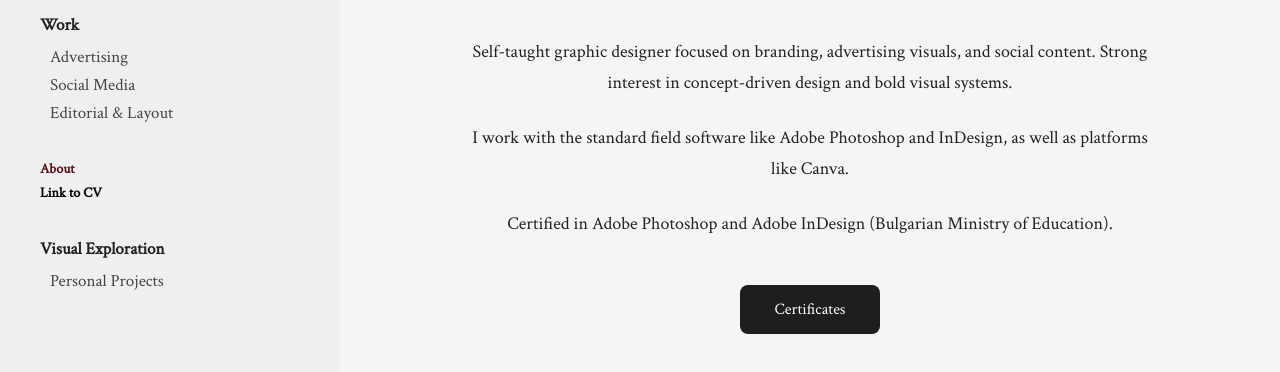
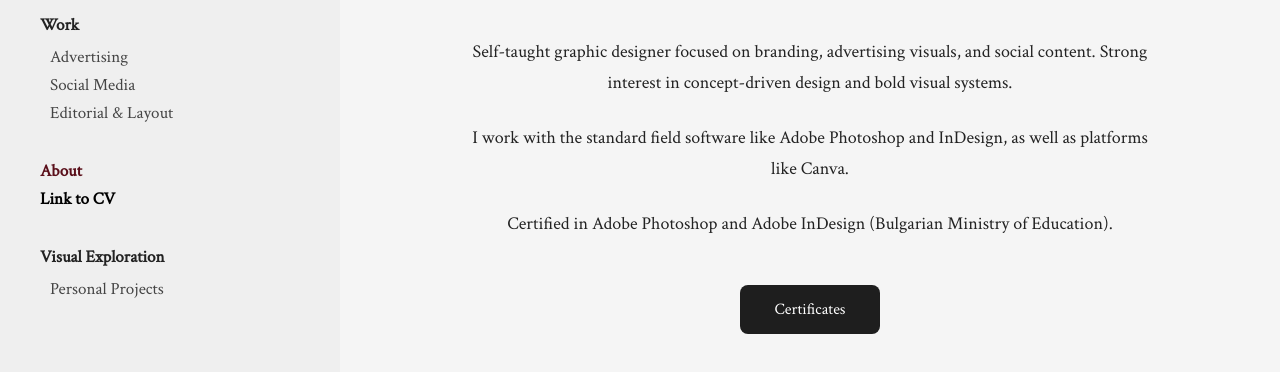
Before and after one commit to kotaka99/anita-kampurova-portfolio.github.io, a plain HTML site: page about.html in a window 1280 px wide. Shown: the part 130-502 px from the top of the page. Drawn offline with Linux system fonts and the light colour scheme.

Commit message:
Add files via upload
fix fix fix

```diff
--- a/about.html
+++ b/about.html
@@ -47,7 +47,7 @@
 			display: block;
 			text-decoration: none;
 			font-weight: 600;
-			font-size: 14px;
+			font-size: 17px;
 			color: black;
 			margin-bottom: 6px;
 
```
Also changed, not shown: advertising.html (+1 -1 lines), edication.html (+1 -1 lines), personalproject.html (+1 -1 lines), socialmedia.html (+1 -1 lines), visual.html (+1 -1 lines), work.html (+1 -1 lines).
